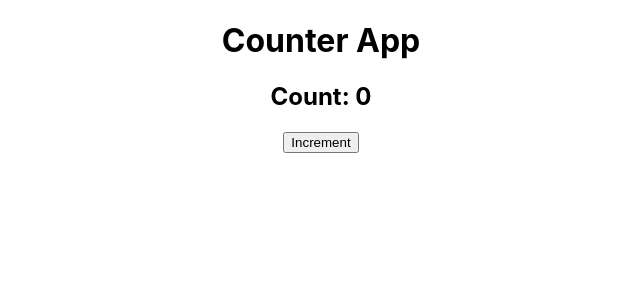
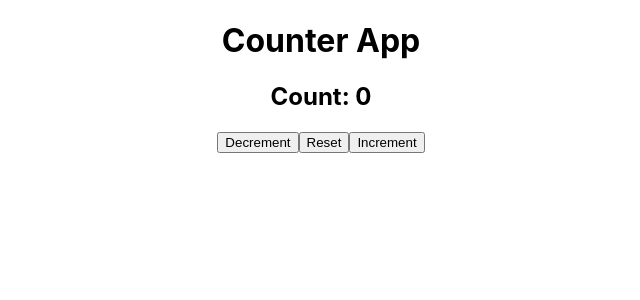
Before and after one commit to khaled39ab/Redux-Toolkit, a React (Create React App) app: page / in a window 1280 px wide. Shown: the top 300 px of the page, without its empty margins (319-959 px from the left). Built offline with nearby package versions, Linux system fonts and the light colour scheme.

Commit message:
counter app done with redux toolkit

```diff
--- a/src/features/counter/CounterView.js
+++ b/src/features/counter/CounterView.js
@@ -1,6 +1,6 @@
 import React from 'react';
 import { useDispatch, useSelector } from 'react-redux';
-import { increment } from './counterSlice';
+import { decrement, increment, reset } from './counterSlice';
 
 const CounterView = () => {
     const count = useSelector(state => state.counter.count);
@@ -10,6 +10,8 @@ const CounterView = () => {
         <div>
             <h1>Counter App</h1>
             <h2>Count: {count}</h2>
+            <button onClick={()=>dispatch(decrement())}>Decrement</button>
+            <button onClick={()=>dispatch(reset())}>Reset</button>
             <button onClick={()=>dispatch(increment())}>Increment</button>
         </div>
     );
```
